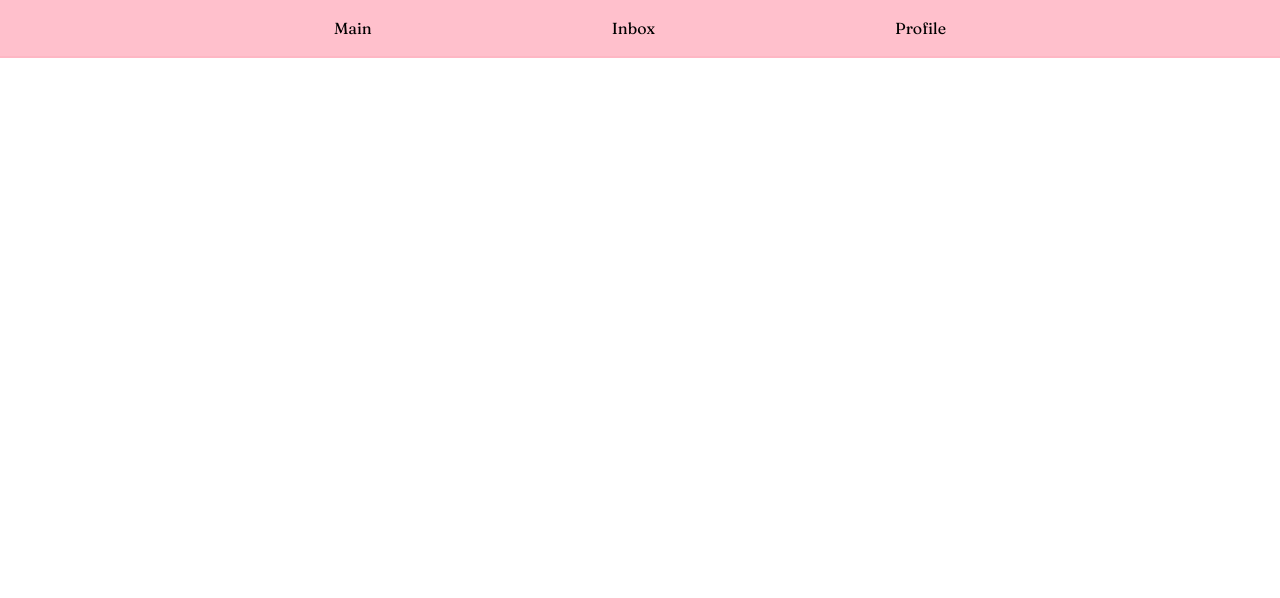
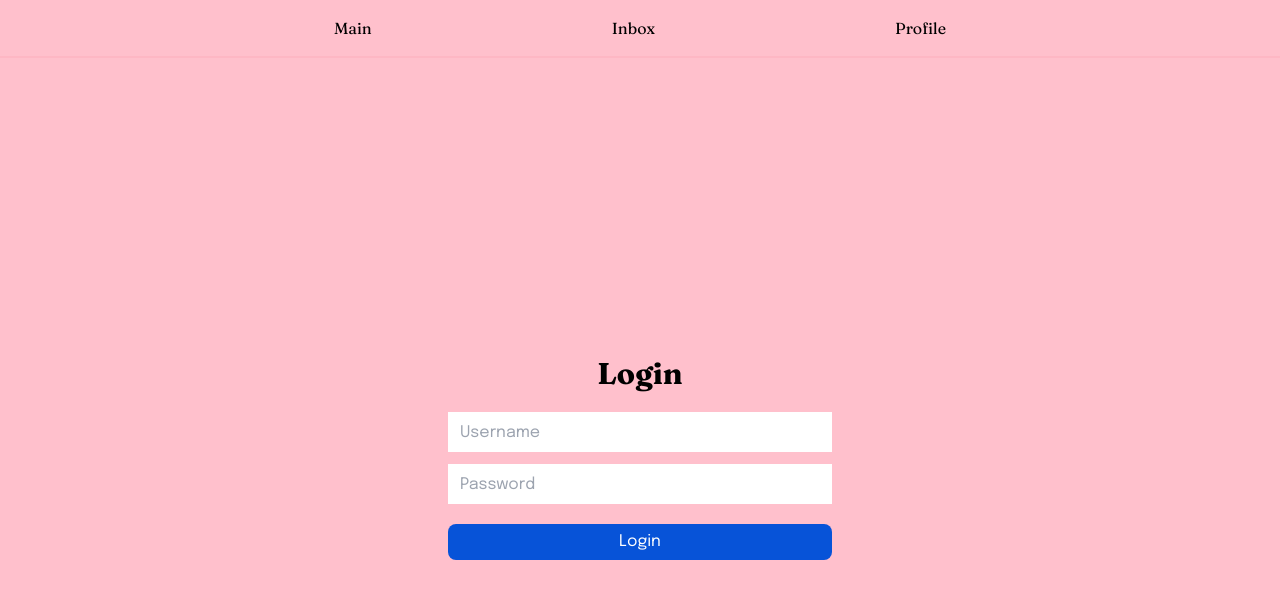
Before and after one commit to ashferoz/Kindly_Frontend, a React (Vite) app: page /login in a window 1280 px wide. Before the commit this address had no page. Shown: the top 598 px of the page. Built offline with nearby package versions, Linux system fonts and the light colour scheme.

Commit message:
User can log in.

```diff
--- a/src/App.jsx
+++ b/src/App.jsx
@@ -7,12 +7,16 @@ import Navbar from "./components/Navbar";
 import { Suspense, useState } from "react";
 import { Navigate, Route, Routes } from "react-router-dom";
 import Profile from "./pages/Profile";
+import UserContext from './contexts/user'
 const queryClient = new QueryClient();
 
 function App() {
+  const [accessToken, setAccessToken] = useState("");
+
   return (
     <>
       <QueryClientProvider client={queryClient}>
+        <UserContext.Provider value={{ accessToken, setAccessToken }}>
         <div className="font-fraunces">
           <Navbar />
           <Suspense fallback={<p>Loading...</p>}>
@@ -21,9 +25,11 @@ function App() {
               <Route path="/main" element={<Main />} />
               <Route path="/profile" element={<Profile />}/>
               <Route path="/inbox" />
+              <Route path="/login" element={<Login />}/>
             </Routes>
           </Suspense>
         </div>
+        </UserContext.Provider>
       </QueryClientProvider>
     </>
   );
--- /dev/null
+++ b/src/contexts/user.jsx
@@ -0,0 +1,3 @@
+import React from "react";
+
+export default React.createContext()
--- a/src/pages/Login.jsx
+++ b/src/pages/Login.jsx
@@ -1,13 +1,45 @@
-import React from 'react';
+import React, { useContext, useEffect, useState } from 'react';
+import useFetch from '../hooks/useFetch';
+import userContext from '../contexts/user'
+import { useQuery } from '@tanstack/react-query';
+import { jwtDecode } from 'jwt-decode';
+import { useNavigate } from 'react-router-dom';
 
 const Login = () => {
+    const usingFetch = useFetch()
+    const userCtx = useContext(userContext)
+    const [username, setUsername] = useState('')
+    const [password, setPassword] = useState("");
+    const navigate = useNavigate()
+
+    const { isError, error, data, refetch } = useQuery({
+        queryKey: ["login"],
+        queryFn: async () => {
+          try {
+            return await usingFetch("/auth/login", "POST", { username, hashed_password: password });
+          } catch (error) {
+            throw error.message;
+          }
+        },
+        enabled: false,
+      });
+
+      useEffect(() => {
+        if (data) {
+          userCtx.setAccessToken(data.access);
+          const decoded = jwtDecode(data.access);
+        //   userCtx.setRole(decoded.role);
+        navigate('/main');
+        }
+      }, [data]);
+
     return (
         <div className="flex items-center justify-center text-center min-h-screen bg-[#ffc0cc] font-epilogue">
             <div className="flex flex-col w-96">
             <h1 className="text-3xl font-bold font-fraunces mb-5">Login</h1>
-            <input type="text" placeholder="Email" className=" h-10 pl-3 mb-3" />
-            <input type="password" placeholder="Password" className=" h-10 pl-3 mb-5" />
-            <button className="bg-[#0753d8] text-white w-auto text-s h-9 rounded-lg hover:bg-[#eb5353] active:bg-[#a54040] transition-colors duration-150 ease-in-out">
+            <input type="text" placeholder="Username" value={username} onChange={(e) => setUsername(e.target.value)} className=" h-10 pl-3 mb-3" />
+            <input type="password" placeholder="Password" value={password} onChange={(e) => setPassword(e.target.value)} className=" h-10 pl-3 mb-5" />
+            <button onClick={refetch} className="bg-[#0753d8] text-white w-auto text-s h-9 rounded-lg hover:bg-[#eb5353] active:bg-[#a54040] transition-colors duration-150 ease-in-out">
           Login
         </button>
             </div>
```
